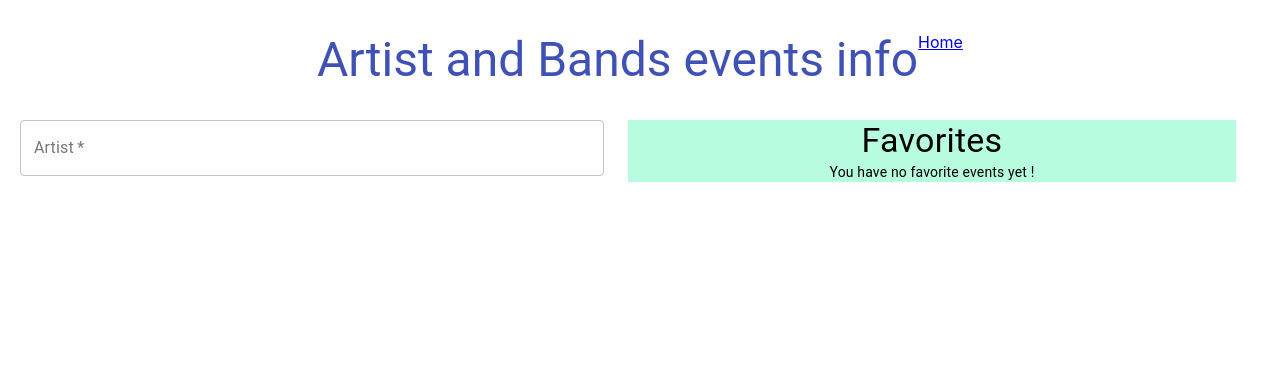
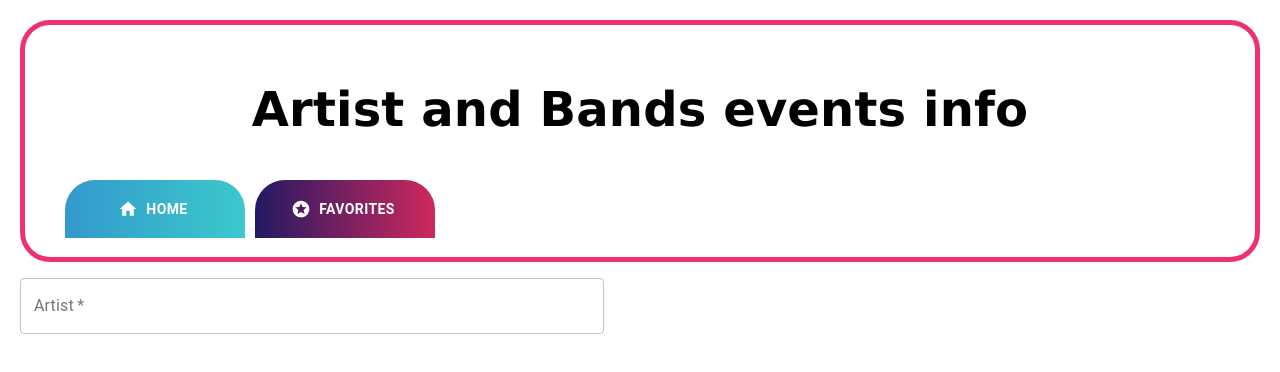
Before and after one commit to okozolin/redux-toolkit-show-info-from-api, a React (Create React App) app: page / in a window 1280 px wide. Shown: the top 372 px of the page. Built offline with nearby package versions, Linux system fonts and the light colour scheme.

Commit message:
change Favorites UI. now opens as a persistant drawer

```diff
--- a/src/app/App.css
+++ b/src/app/App.css
@@ -1,3 +1,4 @@
 .App {
+  font-family: Verdana, sans-serif;
   margin: 16px;
 }
--- a/src/app/App.js
+++ b/src/app/App.js
@@ -11,8 +11,8 @@ function App() {
       <Router>
         <Navbar />
         <Switch>
+          <Route path="/:artist/events/:id" component={Event} />
           <Route path="/" exact component={Home} />
-          <Route path="/:artist/events/:id" component={Event} />
         </Switch>
       </Router>
     </Provider>
--- a/src/app/Navbar.js
+++ b/src/app/Navbar.js
@@ -1,20 +1,217 @@
-import React from "react";
+import React, { useState } from "react";
+import { makeStyles, useTheme } from "@material-ui/core/styles";
 import { useDispatch, useSelector } from "react-redux";
-import { Link } from "react-router-dom";
-import { Typography, Box } from "@material-ui/core";
+import {
+  Typography,
+  Box,
+  Button,
+  Drawer,
+  AppBar,
+  Toolbar,
+  Tooltip,
+  IconButton,
+  Divider,
+  List,
+  ListItem,
+  ListItemIcon,
+  ListItemText,
+} from "@material-ui/core";
+import StarsIcon from "@material-ui/icons/Stars";
+import ChevronLeftIcon from "@material-ui/icons/ChevronLeft";
+import ChevronRightIcon from "@material-ui/icons/ChevronRight";
+import HomeIcon from "@material-ui/icons/Home";
+import NavLinkWrapper from "../components/NavLinkWrapper";
+import Favorites from "../features/favorites/Favorites";
+
+const drawerWidth = 320;
+
+const useStyles = makeStyles((theme) => ({
+  root: {
+    display: "flex",
+    fontFamily: "'Verdana', 'Roboto', 'Helvetica', 'Arial', sans-serif",
+  },
+  appBar: {
+    transition: theme.transitions.create(["margin", "width"], {
+      easing: theme.transitions.easing.sharp,
+      duration: theme.transitions.duration.leavingScreen,
+    }),
+  },
+  appBarShift: {
+    width: `calc(100% - ${drawerWidth}px)`,
+    transition: theme.transitions.create(["margin", "width"], {
+      easing: theme.transitions.easing.easeOut,
+      duration: theme.transitions.duration.enteringScreen,
+    }),
+    marginRight: drawerWidth,
+  },
+  title: {
+    flexGrow: 1,
+  },
+  hide: {
+    display: "none",
+  },
+  drawer: {
+    width: drawerWidth,
+    flexShrink: 0,
+  },
+  drawerPaper: {
+    width: drawerWidth,
+  },
+  drawerHeader: {
+    display: "flex",
+    alignItems: "center",
+    padding: theme.spacing(0, 1),
+    // necessary for content to be below app bar
+    ...theme.mixins.toolbar,
+    justifyContent: "flex-start",
+  },
+  content: {
+    flexGrow: 1,
+    padding: theme.spacing(3),
+    transition: theme.transitions.create("margin", {
+      easing: theme.transitions.easing.sharp,
+      duration: theme.transitions.duration.leavingScreen,
+    }),
+    marginRight: -drawerWidth,
+  },
+  contentShift: {
+    transition: theme.transitions.create("margin", {
+      easing: theme.transitions.easing.easeOut,
+      duration: theme.transitions.duration.enteringScreen,
+    }),
+    marginRight: 0,
+  },
+
+  tab: {
+    padding: "17px 8px",
+    marginRight: "10px",
+    width: "180px",
+    color: "white",
+    fontWeight: "bold",
+    borderRadius: "30px 30px 0 0 ",
+    background:
+      "linear-gradient(to right,rgba(51,153,204,1) 0,rgba(59,201,205,1) 100%)",
+    "&:hover": {
+      background:
+        "linear-gradient(to right,rgba(34,25,99,1) 0,rgba(206,40,93,1) 100%)",
+    },
+  },
+  tab2: {
+    padding: "17px 8px",
+    marginRight: "10px",
+    width: "180px",
+    color: "white",
+    fontWeight: "bold",
+    borderRadius: "30px 30px 0 0 ",
+    background:
+      "linear-gradient(to right,rgba(34,25,99,1) 0,rgba(206,40,93,1) 100%)",
+    "&:hover": {
+      background:
+        "linear-gradient(to right,rgba(59,201,205,1) 0,rgba(51,153,204,1) 100%)",
+    },
+  },
+}));
 
 const Navbar = () => {
+  const classes = useStyles();
+  const theme = useTheme();
+  const [open, setOpen] = useState(false);
+
+  const handleDrawerOpen = () => {
+    setOpen(true);
+  };
+
+  const handleDrawerClose = () => {
+    setOpen(false);
+  };
+
   const dispatch = useDispatch();
 
   return (
-    <Box m={4} display="flex" justifyContent="center">
-      <Typography variant="h3" color="primary">
-        Artist and Bands events info
+    <>
+      <Typography component="div">
+        <Box
+          my={2}
+          p={2}
+          fontFamily="Verdana, sans-serif"
+          borderRadius={30}
+          border="5px solid #ef3172"
+        >
+          <Box
+            m={4}
+            display="flex"
+            justifyContent="center"
+            fontSize={48}
+            fontWeight="bold"
+          >
+            Artist and Bands events info
+          </Box>
+          <Toolbar>
+            <Button
+              className={classes.tab}
+              startIcon={<HomeIcon />}
+              component={NavLinkWrapper}
+              to="/"
+            >
+              Home
+            </Button>
+            <Button
+              className={classes.tab2}
+              onClick={handleDrawerOpen}
+              startIcon={<StarsIcon />}
+            >
+              Favorites
+            </Button>
+          </Toolbar>
+        </Box>
+
+        <Drawer
+          className={classes.drawer}
+          variant="persistent"
+          anchor="right"
+          open={open}
+          classes={{
+            paper: classes.drawerPaper,
+          }}
+        >
+          <div className={classes.drawerHeader}>
+            <IconButton onClick={handleDrawerClose}>
+              {theme.direction === "rtl" ? (
+                <ChevronLeftIcon />
+              ) : (
+                <ChevronRightIcon />
+              )}
+            </IconButton>
+            Favorite events
+          </div>
+          <Divider />
+
+          <Favorites />
+
+          {/* <List>
+            {["Inbox", "Starred", "Send email", "Drafts"].map((text, index) => (
+              <ListItem button key={text}>
+                <ListItemIcon>
+                  {index % 2 === 0 ? <InboxIcon /> : <MailIcon />}
+                </ListItemIcon>
+                <ListItemText primary={text} />
+              </ListItem>
+            ))}
+          </List>
+          <Divider />
+          <List>
+            {["All mail", "Trash", "Spam"].map((text, index) => (
+              <ListItem button key={text}>
+                <ListItemIcon>
+                  {index % 2 === 0 ? <InboxIcon /> : <MailIcon />}
+                </ListItemIcon>
+                <ListItemText primary={text} />
+              </ListItem>
+            ))}
+          </List> */}
+        </Drawer>
       </Typography>
-      <Box>
-        <Link to="/">Home</Link>
-      </Box>
-    </Box>
+    </>
   );
 };
 
--- a/src/features/events/Event.js
+++ b/src/features/events/Event.js
@@ -39,7 +39,7 @@ export default function Event() {
             Add to Favorites
           </Typography>
         ) : (
-          <Typography component="span" color="secondery" variant="body1">
+          <Typography component="span" variant="body1">
             Remove from favorites
           </Typography>
         )}
--- a/src/features/events/EventsList.js
+++ b/src/features/events/EventsList.js
@@ -1,7 +1,7 @@
 import React from "react";
 import { List, ListItem, ListItemText } from "@material-ui/core";
 import EventItem from "./EventItem";
-import EventLink from "./EventLink";
+import NavLinkWrapper from "../../components/NavLinkWrapper";
 
 export default function EventsList({ eventsIds, artistName }) {
   console.count("EventsList");
@@ -12,7 +12,7 @@ export default function EventsList({ eventsIds, artistName }) {
         <ListItem
           button
           key={eventId}
-          component={EventLink}
+          component={NavLinkWrapper}
           to={`${artistName}/events/${eventId}`}
         >
           <ListItemText>
--- a/src/features/favorites/Favorites.js
+++ b/src/features/favorites/Favorites.js
@@ -14,24 +14,26 @@ import {
   updateFavorites,
   selectAllFavorites,
 } from "./favoritesSlice";
-import EventLink from "../events/EventLink";
+import NavLinkWrapper from "../../components/NavLinkWrapper";
 import CancelIcon from "@material-ui/icons/Cancel";
 import { Moment, calendarStrings } from "../../utils";
+import { useLocation, useRouteMatch } from "react-router-dom";
 
 const Favorites = () => {
   const dispatch = useDispatch();
+  const location = useLocation();
+  const match = useRouteMatch();
+  let favorites = useSelector(selectAllFavorites);
 
-  let favorites = useSelector(selectAllFavorites);
   const localStorageFavorites = localStorage.getItem("favorites");
-  console.log("localStorageFavorites in Favorites-->", localStorageFavorites);
 
   if (favorites.length === 0 && localStorageFavorites) {
     favorites = JSON.parse(localStorageFavorites);
     dispatch(updateFavorites(favorites));
   }
+
   return (
     <Box textAlign="center" bgcolor="#b7fcde">
-      <Typography variant="h4">Favorites</Typography>
       {favorites.length ? (
         <Card>
           {favorites.map((event, i) => (
@@ -53,8 +55,8 @@ const Favorites = () => {
               />
               <CardActionArea
                 key={event.id}
-                component={EventLink}
-                to={`${event.lineup[0]}/events/${event.id}`}
+                component={NavLinkWrapper}
+                to={`${match.url}${event.lineup[0]}/events/${event.id}`}
               >
                 <CardContent>
                   <Typography
--- a/src/features/home/Home.js
+++ b/src/features/home/Home.js
@@ -3,7 +3,6 @@ import { useDispatch, useSelector } from "react-redux";
 import { Grid, CircularProgress } from "@material-ui/core";
 import Search from "./Search";
 import Artist from "../artist/Artist";
-import Favorites from "../favorites/Favorites";
 import { url } from "../../utils";
 import { artistSelector, fetchArtist } from "../artist/artistSlice";
 
@@ -52,9 +51,6 @@ export default function Home() {
             )
           )}
         </Grid>
-        <Grid item xs={6}>
-          <Favorites />
-        </Grid>
       </Grid>
     </>
   );
```
Also changed, not shown: src/components/NavLinkWrapper.js (renamed from src/features/events/EventLink.js, +3 -4 lines).
